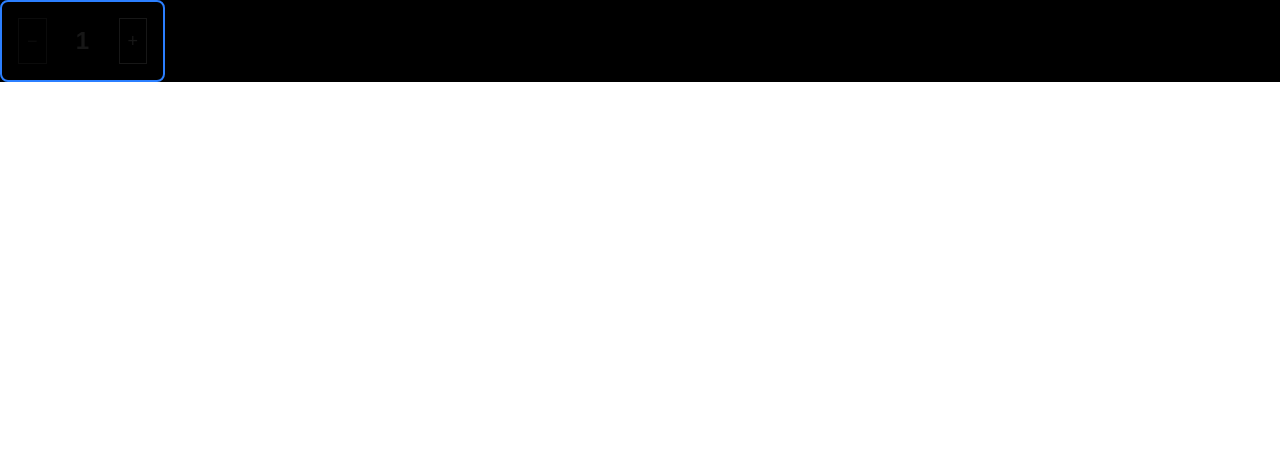
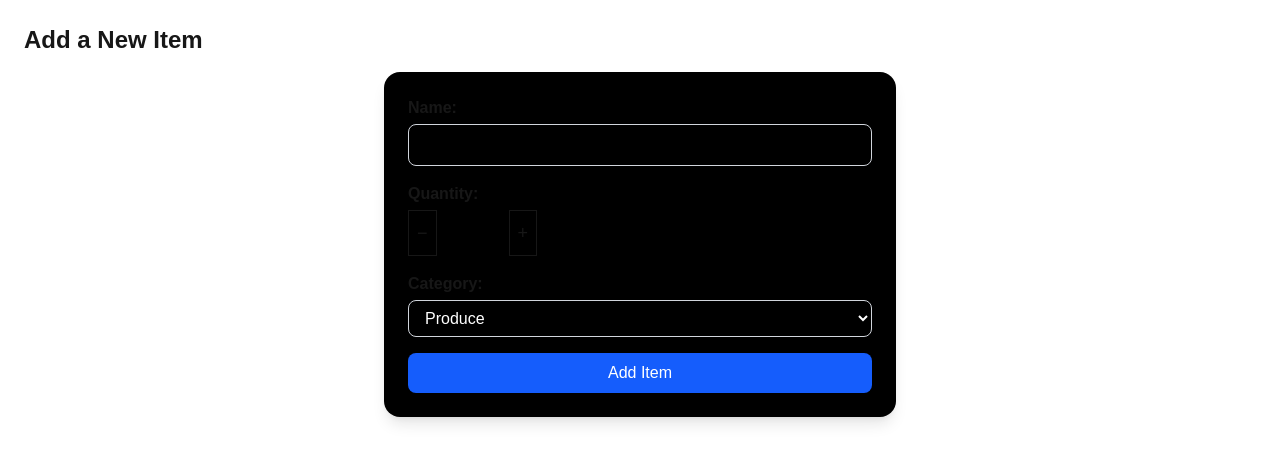
Before and after one commit to TessaFey/cprg306-assignments, a Next.js app: page /week-5 in a window 1280 px wide. Shown: the top 462 px of the page. Built offline with nearby package versions, Linux system fonts and the light colour scheme.

Commit message:
base thing done
my poor  brain. might style more prior to submission but i need a break

```diff
--- a/app/week-5/new-items.js
+++ b/app/week-5/new-items.js
@@ -3,15 +3,12 @@
 
 import { useState } from "react";
 
-// name
+
 export default function NewItem() {
   const [name, setName] = useState("");
+  const [quantity, setQuantity] = useState("");
+  const [category, setCategory] = useState("produce");
 
-// quantity
-  const [quantity, setQuantity] = useState(1);
-
-  // category
-  const [category, setCategory] = useState("produce");
 
   // increment
   const increment = () => {
@@ -23,10 +20,53 @@ export default function NewItem() {
     setQuantity((q) => Math.max(q - 1, 1));
   };
 
+  // Handle form submission
+  const handleSubmit = () => {
+
+
+
+    // Create item object
+    const item = { name, quantity, category };
+
+    // Log item to console
+    console.log(item);
+
+    // Doesn't make sense for a user to be able to add negative items
+    if (quantity < 1) {
+    alert("Quantity must be at least 1.");
+    return;
+  }
+    // Alert
+    alert(`Item added:\nName: ${name}\nQuantity: ${quantity}\nCategory: ${category}`);
+
+
+    // Reset state values
+    setName("");
+    setQuantity("");
+    setCategory("produce");
+  };
 
   return (
-    <div className="bg-black">
+    <form
+      onSubmit={handleSubmit}
+      className="max-w-lg mx-auto bg-black p-6 rounded-2xl shadow-lg space-y-4 border-blue-700"
+    >
+      <div>
+        <label className="block mb-1 font-semibold">Name:</label>
+        <input
+          type="text"
+          value={name}
+          onChange={(e) => setName(e.target.value)}
+          required
+          className="w-full border border-gray-300 rounded-lg px-3 py-2 focus:outline-none focus:ring focus:ring-blue-300"
+        />
+      </div>
 
+
+      <div className="bg-black">
+      <div>
+        <label className="block mb-1 font-semibold">Quantity:</label>
+      </div>
       <div className="flex items-center gap-2">
         <button
           onClick={decrement}
@@ -39,6 +79,7 @@ export default function NewItem() {
 
         <div className="min-w-[56px] text-center">
           <span className="text-2xl font-bold">{quantity}</span>
+
         </div>
 
         <button
@@ -51,5 +92,37 @@ export default function NewItem() {
         </button>
       </div>
     </div>
+
+
+
+      <div>
+        <label className="block mb-1 font-semibold">Category:</label>
+        <select
+          value={category}
+          onChange={(e) => setCategory(e.target.value)}
+          className="  w-full bg-black text-white border border-gray-300 rounded-lg px-3 py-2 focus:outline-none focus:ring focus:ring-blue-300"
+        >
+          <option value="produce">Produce</option>
+          <option value="dairy">Dairy</option>
+          <option value="bakery">Bakery</option>
+          <option value="meat">Meat</option>
+          <option value="frozen foods">Frozen Foods</option>
+          <option value="canned goods">Canned Goods</option>
+          <option value="dry goods">Dry Goods</option>
+          <option value="beverages">Beverages</option>
+          <option value="snacks">Snacks</option>
+          <option value="household">Household</option>
+          <option value="other">Other</option>
+        </select>
+      </div>
+
+      {/* Submit Button */}
+      <button
+        type="submit"
+        className="w-full bg-blue-600 text-white py-2 rounded-lg hover:bg-blue-700 transition"
+      >
+        Add Item
+      </button>
+    </form>
   );
 }
--- a/app/week-5/page.js
+++ b/app/week-5/page.js
@@ -2,12 +2,12 @@
 
 import NewItem from "./new-items";
 
+
 export default function Page() {
   return (
-    <main className=" bg-black">
-      <div className="bg-black border-2 border-blue-500 p-4 rounded-lg inline-block">
-        <NewItem />
-      </div>
+    <main className="p-6">
+      <h1 className="text-2xl font-bold mb-4">Add a New Item</h1>
+      <NewItem />
     </main>
   );
 }
```
